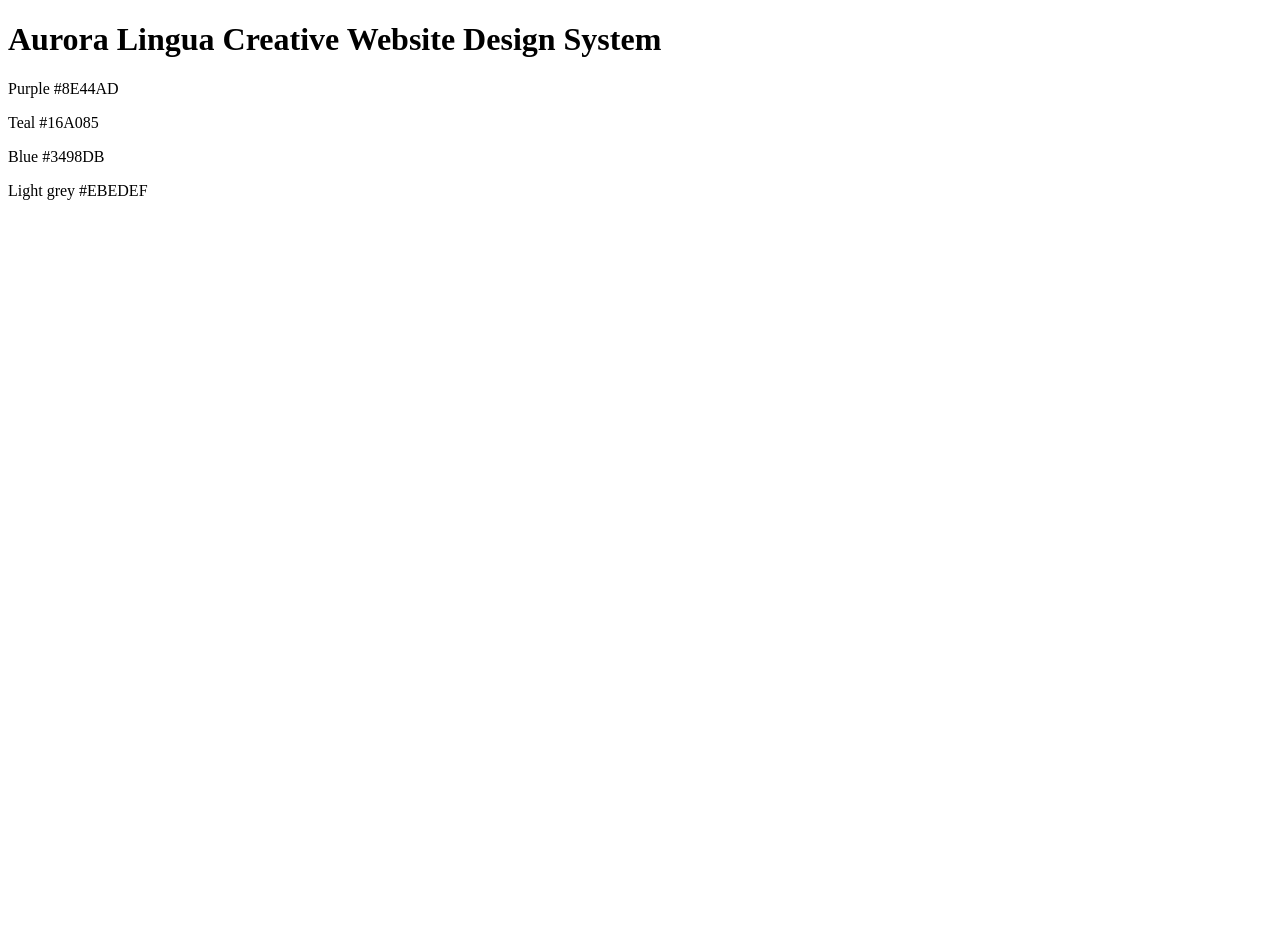
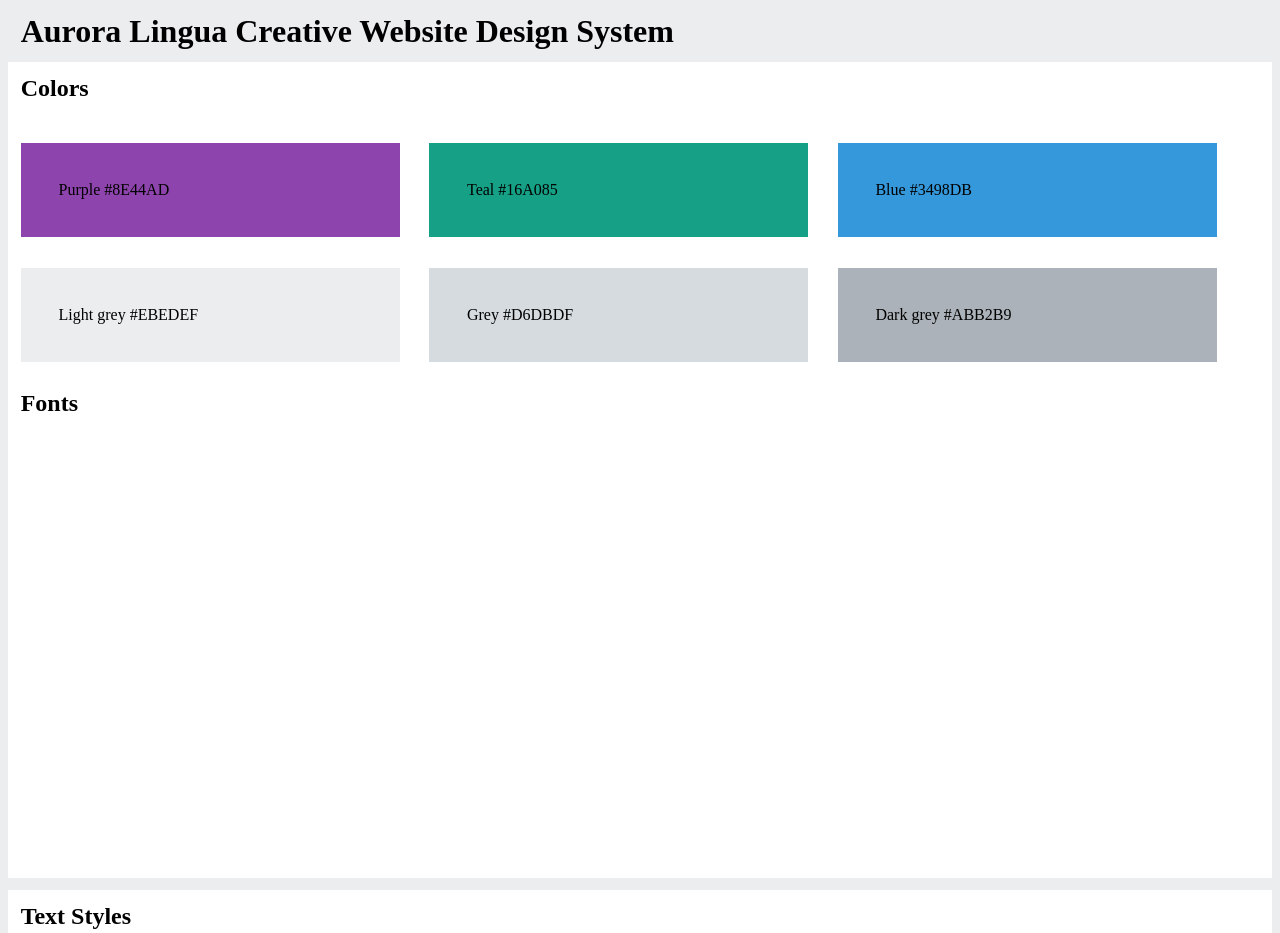
Before and after one commit to DMCatanach/codecademy-web-design-system, a plain HTML site: page index.html in a window 1280 px wide. Shown: the top 933 px of the page. Before the commit the page ends 800 px from the top, so only its background shows below. Drawn offline with Linux system fonts and the light colour scheme.

Commit message:
Styles color swatches.

```diff
--- a/index.html
+++ b/index.html
@@ -9,16 +9,32 @@
 	<!-- Start with colors, then do fonts. Then text styles. Maybe rough out a design first. -->
 	<!-- Pangram for font display: Sphinx of black quartz, judge my vow. -->
 	<h1>Aurora Lingua Creative Website Design System</h1>
-	<div>
-		<p>Purple #8E44AD</p>
-		<p>Teal #16A085</p>
-		<p>Blue #3498DB</p>
-		<p>Light grey #EBEDEF</p>
+	<div class="container">
+		<h2>Colors</h2>
+		<div class="color-panel">
+			<p class="purple">Purple #8E44AD</p>
+		</div>
+		<div class="color-panel">
+			<p class="teal">Teal #16A085</p>
+		</div>
+		<div class="color-panel">
+			<p class="blue">Blue #3498DB</p>
+		</div>
+		<div class="color-panel">
+			<p class="light-grey">Light grey #EBEDEF</p>
+		</div>
+		<div class="color-panel">
+			<p class="grey">Grey #D6DBDF</p>
+		</div>
+		<div class="color-panel">
+			<p class="dark-grey">Dark grey #ABB2B9</p>
 	</div>
-	<div>
+	<div class="container">
+		<h2>Fonts</h2>
 		<!-- Fonts section  -->
 	</div>
-	<div>
+	<div class="container">
+		<h2>Text Styles</h2>
 		<!-- Text styles section -->
 	</div>
 
--- a/styles.css
+++ b/styles.css
@@ -1 +1,68 @@
 /* Styles for web design system. Later, add responsive features, navigation, other elements. */
+
+/* Universal styles */
+html {}
+
+body {
+	box-sizing: border-box;
+	background-color: #EBEDEF;
+}
+
+h1 {
+	margin: 1%;
+}
+
+h2 {
+	margin: 1%;
+	padding-top: 1%;
+}
+
+/* Color section */
+
+.container {
+	display: block;
+	background-color: #FFF;
+	height: 500px;
+}
+
+.color-panel {
+	display: inline-block;
+	width: 30%;
+	height: 20%;
+/*	padding: 2%;*/
+	margin: 1%;
+}
+
+.purple {
+	background-color: #8E44AD;
+	padding: 10%;
+}
+
+.teal {
+	background-color: #16A085;
+	padding: 10%;
+}
+
+.blue {
+	background-color: #3498DB;
+	padding: 10%;
+}
+
+.light-grey {
+	background-color: #EBEDEF;
+	padding: 10%;
+}
+
+.grey {
+	background-color: #D6DBDF;
+	padding: 10%;
+}
+
+.dark-grey {
+	background-color: #ABB2B9;
+	padding: 10%;
+}
+
+/* Font section */
+
+/* Text styles section */
```
